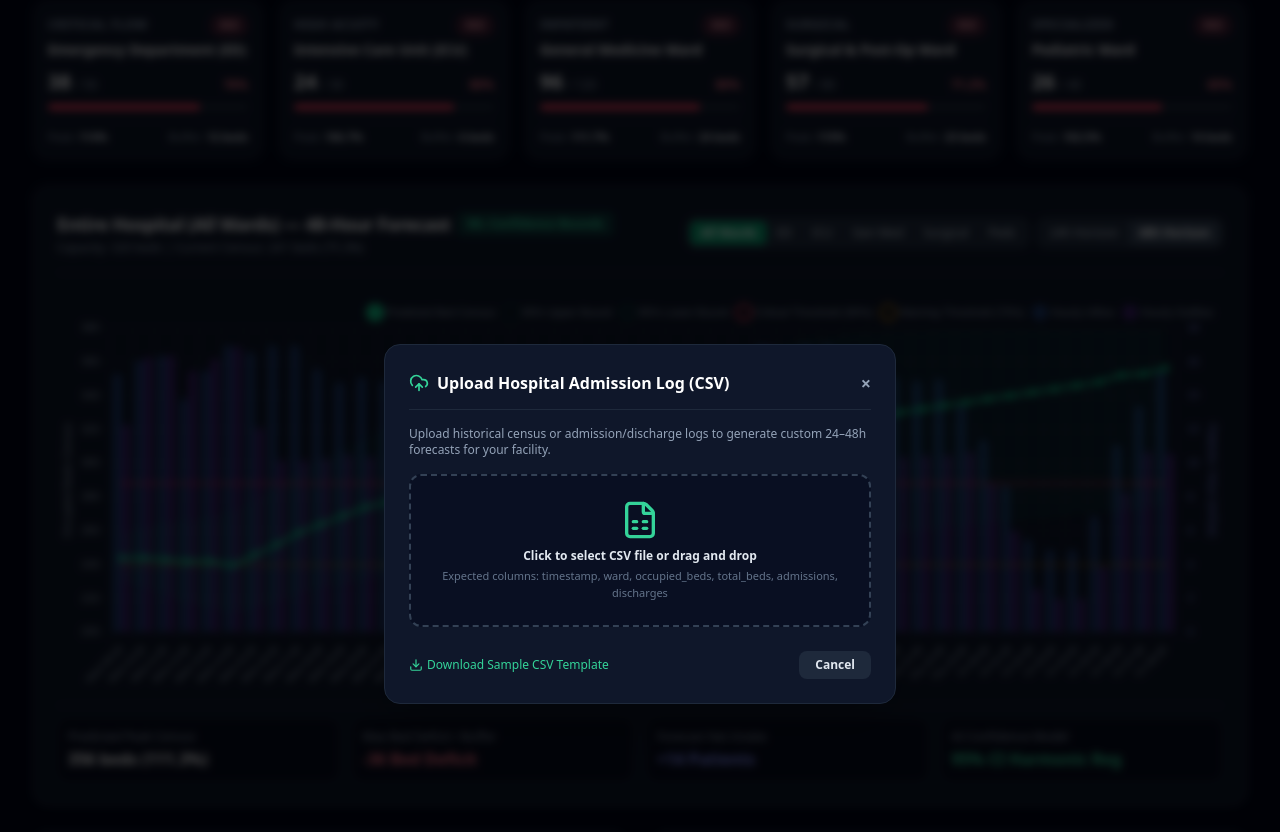
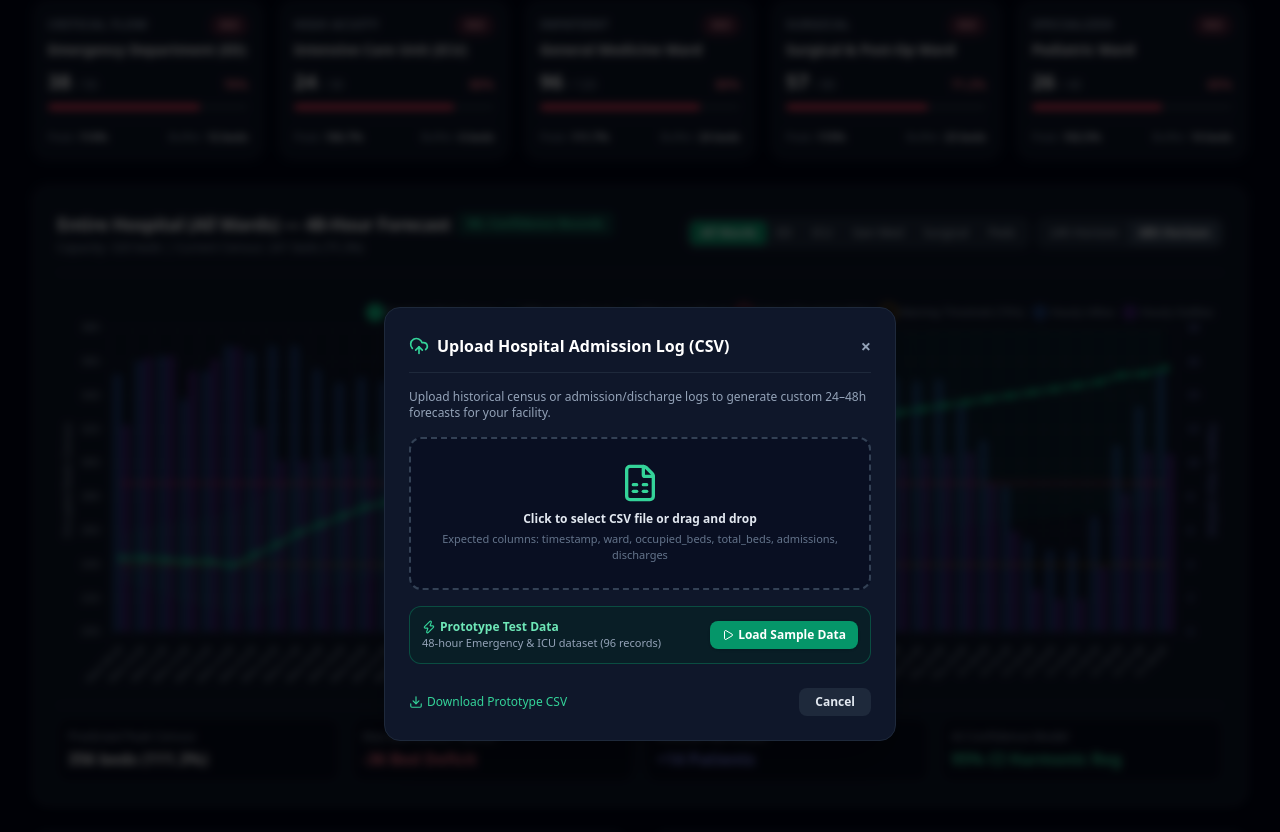
Before and after one commit to Sreejesh76/medaxis-hospital-forecasting, a FastAPI app: page / in a window 1280 px wide, after a click on "Ingest CSV". Shown: the part 443-1275 px from the top of the page. Run offline with FastAPI, Linux system fonts and the light colour scheme; some libraries are stand-ins or nearby versions.

Commit message:
feat: add prototype sample dataset, 1-click test ingestion loader, and GitHub documentation

```diff
--- a/backend/app.py
+++ b/backend/app.py
@@ -314,3 +314,66 @@
             filename="medaxis_sample_hospital_template.csv"
         )
     raise HTTPException(status_code=404, detail="Template file not found")
+
+
+@app.get("/data/download-prototype-sample")
+async def download_prototype_sample():
+    """Serves the exact prototype 48-hour sample insert CSV dataset for download."""
+    prototype_path = os.path.join(DATA_DIR, "sample_prototype_insert.csv")
+    if not os.path.exists(prototype_path):
+        prototype_path = sample_template_path
+    if os.path.exists(prototype_path):
+        return FileResponse(
+            prototype_path,
+            media_type="text/csv",
+            filename="medaxis_sample_prototype_insert.csv"
+        )
+    raise HTTPException(status_code=404, detail="Sample prototype file not found")
+
+
+@app.post("/api/load-sample-prototype")
+async def load_sample_prototype():
+    """Loads and ingests the prototype sample CSV dataset with 1-click in the dashboard."""
+    prototype_path = os.path.join(DATA_DIR, "sample_prototype_insert.csv")
+    if not os.path.exists(prototype_path):
+        prototype_path = sample_template_path
+
+    if not os.path.exists(prototype_path):
+        raise HTTPException(status_code=404, detail="Prototype sample file not found")
+
+    with open(prototype_path, "r", encoding="utf-8-sig") as f:
+        reader = csv.DictReader(f)
+        rows = list(reader)
+
+    ward_summaries = {}
+    for r in rows:
+        w = r.get("ward", "General")
+        occ = int(float(r.get("occupied_beds", 0)))
+        tot = int(float(r.get("total_beds", 100)))
+        adm = int(float(r.get("admissions", 0))) if "admissions" in r else 0
+        dis = int(float(r.get("discharges", 0))) if "discharges" in r else 0
+
+        if w not in ward_summaries:
+            ward_summaries[w] = {
+                "ward": w,
+                "latest_occupied": occ,
+                "total_beds": tot,
+                "admissions_sum": 0,
+                "discharges_sum": 0,
+                "record_count": 0
+            }
+
+        ward_summaries[w]["latest_occupied"] = occ
+        ward_summaries[w]["total_beds"] = tot
+        ward_summaries[w]["admissions_sum"] += adm
+        ward_summaries[w]["discharges_sum"] += dis
+        ward_summaries[w]["record_count"] += 1
+
+    return {
+        "status": "success",
+        "filename": "sample_prototype_insert.csv",
+        "total_rows_ingested": len(rows),
+        "wards_detected": list(ward_summaries.keys()),
+        "ward_summaries": list(ward_summaries.values()),
+        "message": f"Successfully ingested {len(rows)} prototype records across {', '.join(ward_summaries.keys())} wards."
+    }
--- a/static/js/app.js
+++ b/static/js/app.js
@@ -640,6 +640,37 @@
     }
 }
 
+// 1-Click Prototype Sample Loader
+async function loadPrototypeSample() {
+    const statusBox = document.getElementById('upload-status');
+    statusBox.classList.remove('hidden');
+    statusBox.className = 'text-xs p-3 rounded-lg bg-emerald-950/60 border border-emerald-500/50 text-emerald-300';
+    statusBox.innerText = 'Loading 48-hour Emergency & ICU prototype dataset...';
+
+    try {
+        const res = await fetch('/api/load-sample-prototype', {
+            method: 'POST'
+        });
+        const result = await res.json();
+
+        if (res.ok) {
+            statusBox.className = 'text-xs p-3 rounded-lg bg-emerald-950/60 border border-emerald-500/50 text-emerald-300';
+            statusBox.innerText = `✓ Loaded ${result.total_rows_ingested} records across: ${result.wards_detected.join(', ')}`;
+            showToast('Prototype dataset loaded & forecasts synchronized!', 'success');
+            setTimeout(() => {
+                closeModal('upload-modal');
+                refreshData();
+            }, 1200);
+        } else {
+            statusBox.className = 'text-xs p-3 rounded-lg bg-rose-950/60 border border-rose-500/50 text-rose-300';
+            statusBox.innerText = `Error: ${result.detail || 'Failed to load sample dataset'}`;
+        }
+    } catch (err) {
+        statusBox.className = 'text-xs p-3 rounded-lg bg-rose-950/60 border border-rose-500/50 text-rose-300';
+        statusBox.innerText = 'Failed to connect to server.';
+    }
+}
+
 // Executive Briefing Builder
 function populateBriefingModal() {
     const sum = appState.summaryData;
--- a/templates/index.html
+++ b/templates/index.html
@@ -425,10 +425,25 @@
                 <span class="text-[11px] text-slate-500 mt-1 block">Expected columns: timestamp, ward, occupied_beds, total_beds, admissions, discharges</span>
                 <input type="file" id="csv-file-input" accept=".csv" class="hidden" onchange="handleFileUpload(event)">
             </div>
+            <!-- 1-Click Prototype Sample Loader -->
+            <div class="p-3 bg-emerald-950/40 border border-emerald-500/30 rounded-xl flex items-center justify-between">
+                <div class="text-left">
+                    <span class="text-xs font-bold text-emerald-300 flex items-center">
+                        <i data-lucide="zap" class="w-3.5 h-3.5 mr-1 text-emerald-400"></i> Prototype Test Data
+                    </span>
+                    <span class="text-[11px] text-slate-400 block">48-hour Emergency & ICU dataset (96 records)</span>
+                </div>
+                <button onclick="loadPrototypeSample()" class="px-3 py-1.5 rounded-lg bg-emerald-600 hover:bg-emerald-500 text-white text-xs font-semibold shadow transition flex items-center">
+                    <i data-lucide="play" class="w-3 h-3 mr-1"></i> Load Sample Data
+                </button>
+            </div>
+
             <div class="flex items-center justify-between pt-2">
-                <a href="/data/download-template" download class="text-xs text-emerald-400 hover:underline flex items-center font-medium">
-                    <i data-lucide="download" class="w-3.5 h-3.5 mr-1"></i> Download Sample CSV Template
-                </a>
+                <div class="flex space-x-3">
+                    <a href="/data/download-prototype-sample" download class="text-xs text-emerald-400 hover:underline flex items-center font-medium">
+                        <i data-lucide="download" class="w-3.5 h-3.5 mr-1"></i> Download Prototype CSV
+                    </a>
+                </div>
                 <button onclick="closeModal('upload-modal')" class="px-4 py-1.5 rounded-lg bg-slate-800 hover:bg-slate-700 text-xs font-semibold text-slate-200">
                     Cancel
                 </button>
```
Also changed, not shown: data/sample_prototype_insert.csv (added, +97 -0 lines), README.md.
